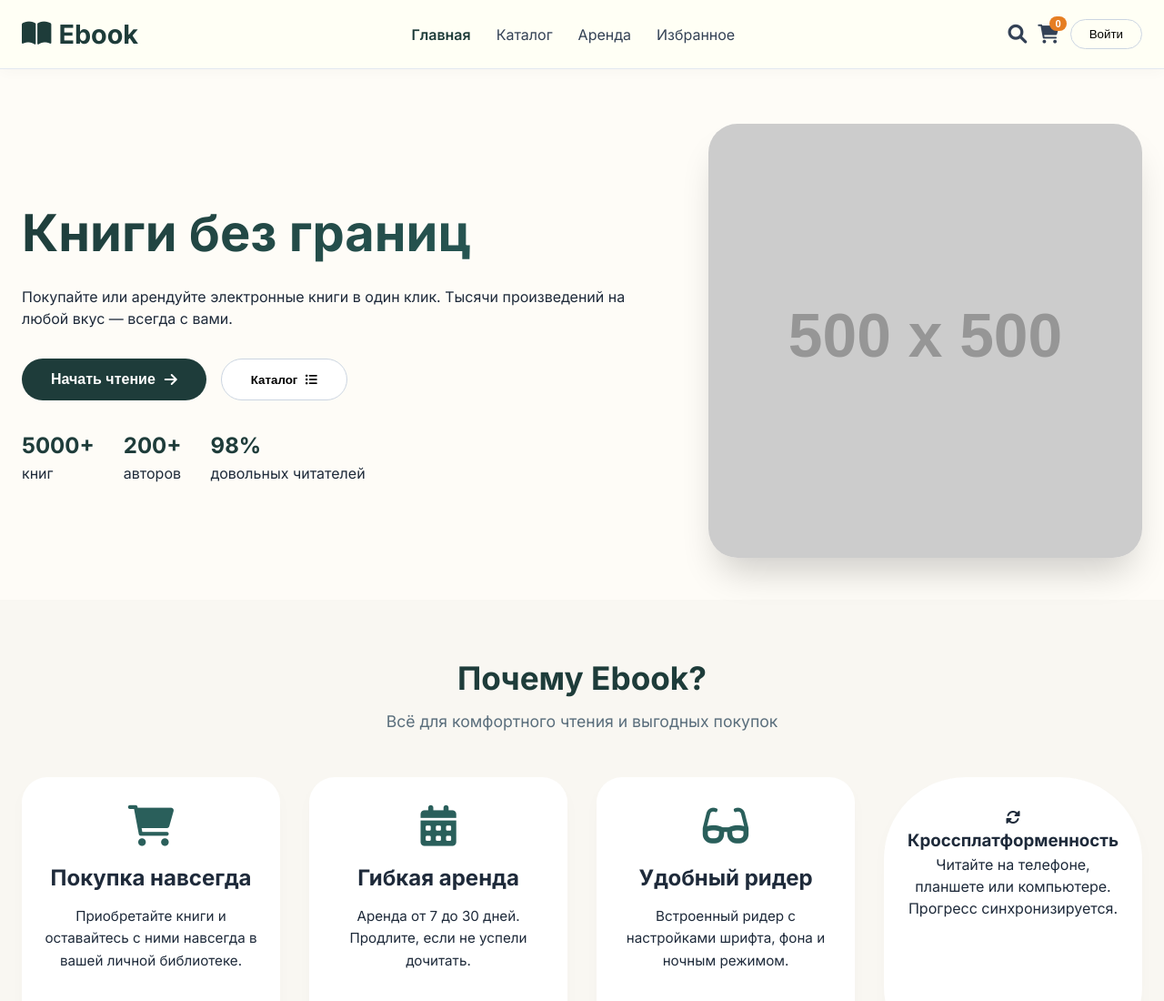
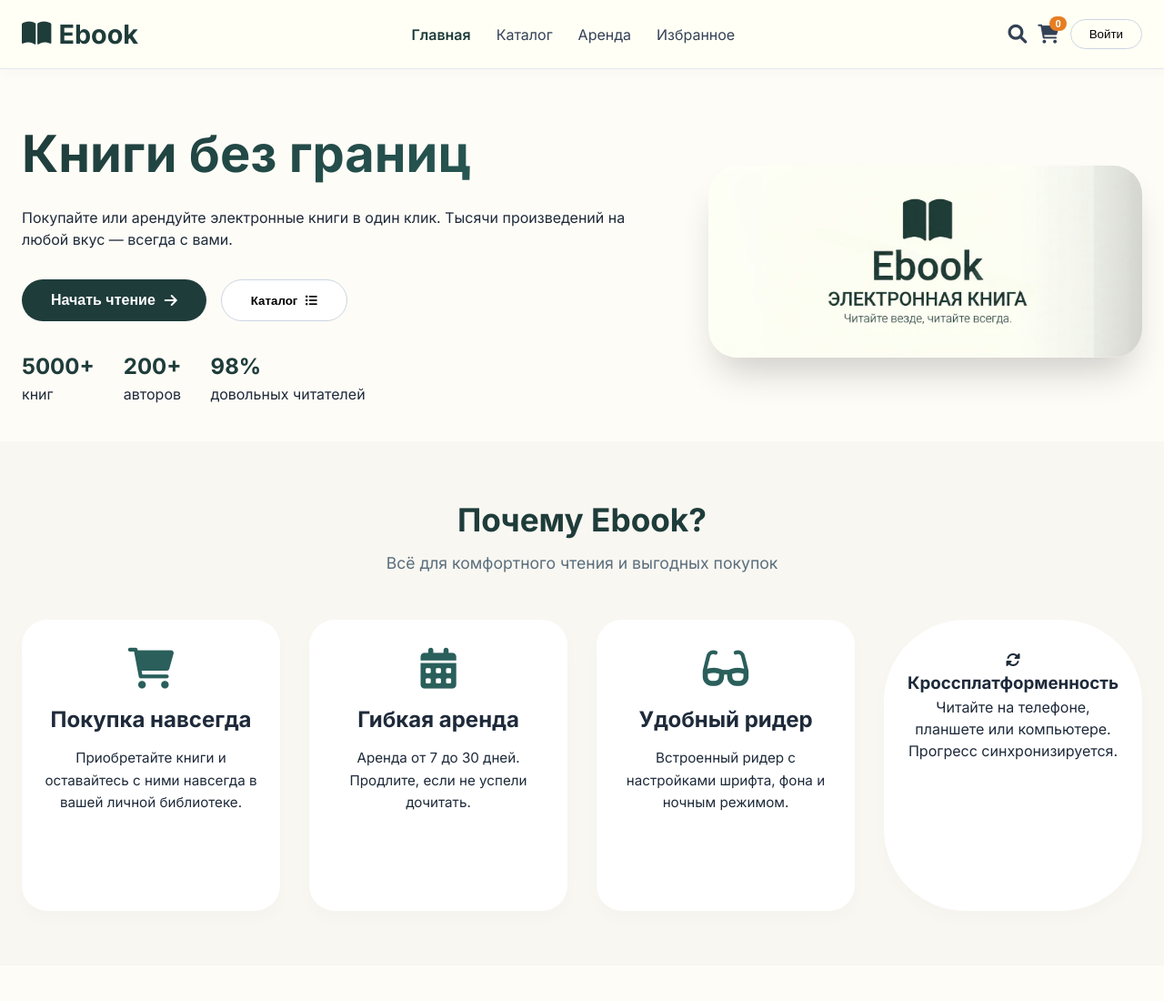
Before and after one commit to FannyValentine/CursovoyProject, a plain HTML site: page index.html in a window 1280 px wide. Shown: the top 1100 px of the page at 91% size. Drawn offline with Linux system fonts and the light colour scheme; placeholder pictures from the web are drawn by us.

Commit message:
Update index.html

```diff
--- a/index.html
+++ b/index.html
@@ -53,7 +53,7 @@
                     </div>
                 </div>
                 <div class="hero-image">
-                    <img src="https://placehold.co/500x500/2c3e50/ffffff?text=📚+Reading" alt="Читатель с книгой">
+                    <img src="/img/logo.jpeg" alt="Читатель с книгой">
                 </div>
             </div>
         </section>
```
